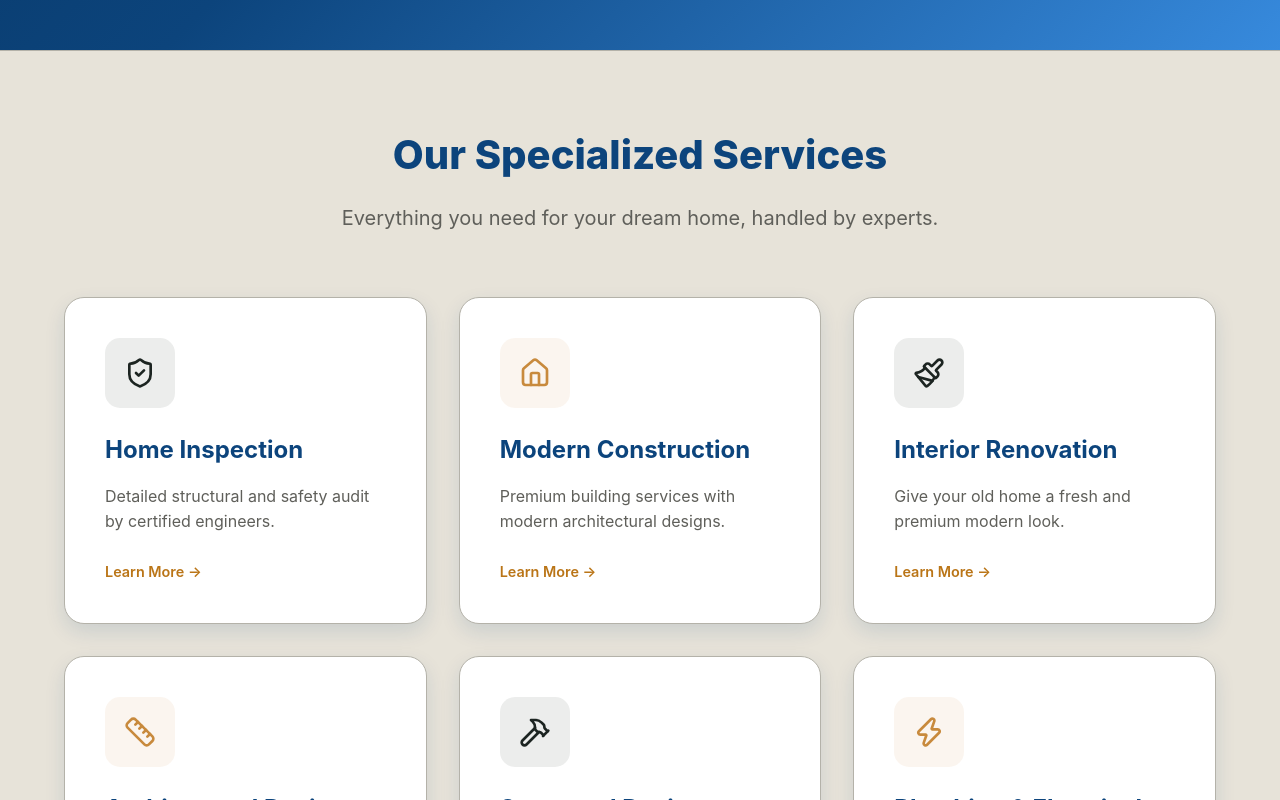
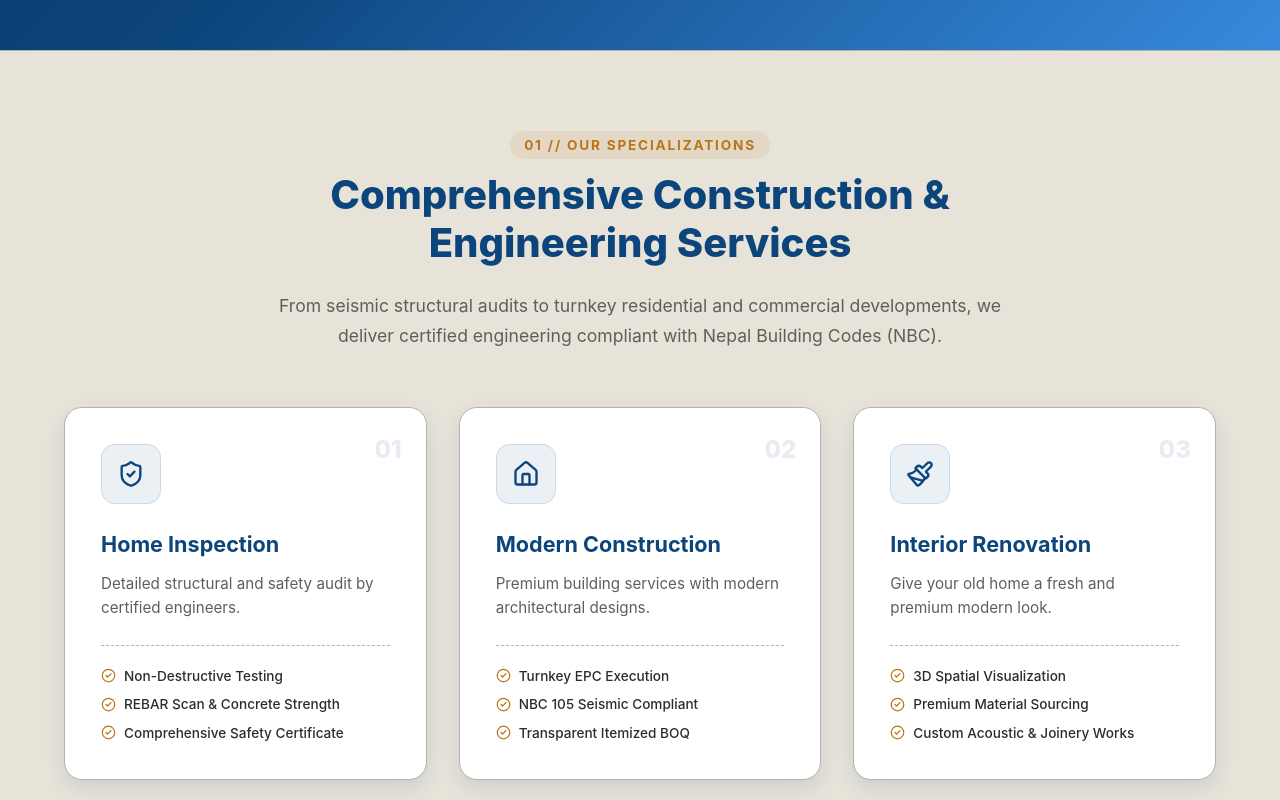
Before and after one commit to helloinfinityinfra-design/website, a React (Vite) app: page / in a window 1280 px wide. Shown: the part 1060-1860 px from the top of the page. Built offline with nearby package versions, Linux system fonts and the light colour scheme; no server answers.

Commit message:
Update Services.jsx

```diff
--- a/src/components/Services.jsx
+++ b/src/components/Services.jsx
@@ -1,45 +1,109 @@
 import React from 'react';
-import { Home, Ruler, Hammer, Paintbrush, ShieldCheck, Zap } from 'lucide-react';
+import { Home, Ruler, Hammer, Paintbrush, ShieldCheck, Zap, CheckCircle2 } from 'lucide-react';
 import { motion } from 'framer-motion';
 import { useSiteContent } from '../ContentContext';
 
 const serviceIcons = { Home, Ruler, Hammer, Paintbrush, ShieldCheck, Zap };
 
+const serviceHighlights = {
+  'Home Inspection': ['Non-Destructive Testing', 'REBAR Scan & Concrete Strength', 'Comprehensive Safety Certificate'],
+  'Modern Construction': ['Turnkey EPC Execution', 'NBC 105 Seismic Compliant', 'Transparent Itemized BOQ'],
+  'Interior Renovation': ['3D Spatial Visualization', 'Premium Material Sourcing', 'Custom Acoustic & Joinery Works'],
+  'Architectural Design': ['2D Floor Plans & 3D Renders', 'Municipal Approval Drawings', 'Sun-Path & Energy Efficiency'],
+  'Structural Design': ['Finite Element Analysis', 'Seismic Shear Wall Design', 'OCR Certified Stamps'],
+  'Plumbing & Electrical': ['MEP System Schematic', 'Sub-Surface Leak Detection', 'Smart Home Integration']
+};
+
 const Services = () => {
   const { services } = useSiteContent();
 
   return (
-    <section className="section bg-light">
+    <section className="section bg-light" id="services-section">
       <div className="container">
-        <div className="section-header" style={{ textAlign: 'center', marginBottom: '4rem', maxWidth: '700px', margin: '0 auto 4rem' }}>
-          <h2 className="title">Our Specialized Services</h2>
-          <p className="subtitle">Everything you need for your dream home, handled by experts.</p>
+        <div className="section-header" style={{ textAlign: 'center', marginBottom: '3.5rem', maxWidth: '750px', margin: '0 auto 3.5rem' }}>
+          <span className="section-eyebrow" style={{
+            display: 'inline-block',
+            color: 'var(--secondary)',
+            fontWeight: 700,
+            fontSize: '0.85rem',
+            letterSpacing: '1.8px',
+            textTransform: 'uppercase',
+            marginBottom: '0.75rem',
+            background: 'rgba(186, 117, 23, 0.1)',
+            padding: '4px 14px',
+            borderRadius: '20px'
+          }}>
+            01 // OUR SPECIALIZATIONS
+          </span>
+          <h2 className="title" style={{ fontSize: '2.5rem', fontWeight: 800, color: 'var(--primary)' }}>
+            Comprehensive Construction & Engineering Services
+          </h2>
+          <p className="subtitle" style={{ fontSize: '1.1rem', color: 'var(--text-muted)', lineHeight: '1.7' }}>
+            From seismic structural audits to turnkey residential and commercial developments, we deliver certified engineering compliant with Nepal Building Codes (NBC).
+          </p>
         </div>
 
-        <div className="grid" style={{ gridTemplateColumns: 'repeat(auto-fit, minmax(300px, 1fr))' }}>
+        <div className="grid" style={{ gridTemplateColumns: 'repeat(auto-fit, minmax(320px, 1fr))', gap: '2rem' }}>
           {services.map((service, index) => {
-            const Icon = serviceIcons[service.icon];
+            const Icon = serviceIcons[service.icon] || ShieldCheck;
+            const highlights = serviceHighlights[service.title] || ['Certified Engineers', 'Quality Assured', 'Timely Execution'];
+
             return (
               <motion.div
                 key={index}
                 className="card service-card"
-              whileHover={{ y: -10 }}
+                whileHover={{ y: -6 }}
                 initial={{ opacity: 0, y: 20 }}
                 whileInView={{ opacity: 1, y: 0 }}
-              transition={{ delay: index * 0.1 }}
+                transition={{ delay: index * 0.08, duration: 0.5 }}
                 viewport={{ once: true }}
-              style={{ textAlign: 'left', padding: '2.5rem', borderRadius: '20px' }}
+                style={{
+                  textAlign: 'left',
+                  padding: '2.25rem',
+                  borderRadius: '18px',
+                  background: 'var(--white)',
+                  border: '1px solid var(--border-color)',
+                  position: 'relative',
+                  overflow: 'hidden'
+                }}
               >
+                <div style={{
+                  position: 'absolute',
+                  top: '1.5rem',
+                  right: '1.5rem',
+                  fontSize: '1.5rem',
+                  fontWeight: '800',
+                  color: 'rgba(12, 68, 124, 0.1)',
+                  fontFamily: 'var(--font-heading)'
+                }}>
+                  0{index + 1}
+                </div>
+
                 <div className="service-icon" style={{
-                width: '70px', height: '70px', display: 'flex', alignItems: 'center',
-                justifyContent: 'center', borderRadius: '15px', marginBottom: '1.5rem',
-                color: service.color, background: `${service.color}15`
+                  width: '60px', height: '60px', display: 'flex', alignItems: 'center',
+                  justifyContent: 'center', borderRadius: '14px', marginBottom: '1.5rem',
+                  color: 'var(--primary)', background: 'rgba(12, 68, 124, 0.08)',
+                  border: '1px solid rgba(12, 68, 124, 0.12)'
                 }}>
-                <Icon size={32} />
+                  <Icon size={28} />
                 </div>
-              <h3 className="service-title" style={{ fontSize: '1.5rem', fontWeight: 700, color: 'var(--primary)', marginBottom: '1rem' }}>{service.title}</h3>
-              <p className="service-desc" style={{ color: 'var(--text-muted)', marginBottom: '1.5rem', lineHeight: 1.6 }}>{service.description}</p>
-              <a href="#" className="service-link" style={{ color: 'var(--secondary)', fontWeight: 600, fontSize: '0.9rem' }}>Learn More →</a>
+
+                <h3 className="service-title" style={{ fontSize: '1.35rem', fontWeight: 700, color: 'var(--primary)', marginBottom: '0.75rem' }}>
+                  {service.title}
+                </h3>
+
+                <p className="service-desc" style={{ color: 'var(--text-muted)', marginBottom: '1.5rem', lineHeight: 1.6, fontSize: '0.95rem' }}>
+                  {service.description}
+                </p>
+
+                <div className="service-highlights" style={{ borderTop: '1px dashed var(--border-color)', paddingTop: '1.25rem', display: 'flex', flexDirection: 'column', gap: '0.5rem' }}>
+                  {highlights.map((item, i) => (
+                    <div key={i} style={{ display: 'flex', alignItems: 'center', gap: '0.5rem', fontSize: '0.85rem', color: 'var(--text-main)', fontWeight: 500 }}>
+                      <CheckCircle2 size={15} style={{ color: 'var(--secondary)', flexShrink: 0 }} />
+                      <span>{item}</span>
+                    </div>
+                  ))}
+                </div>
               </motion.div>
             );
           })}
```
Lines whose indentation alone changed are shown as unchanged.
